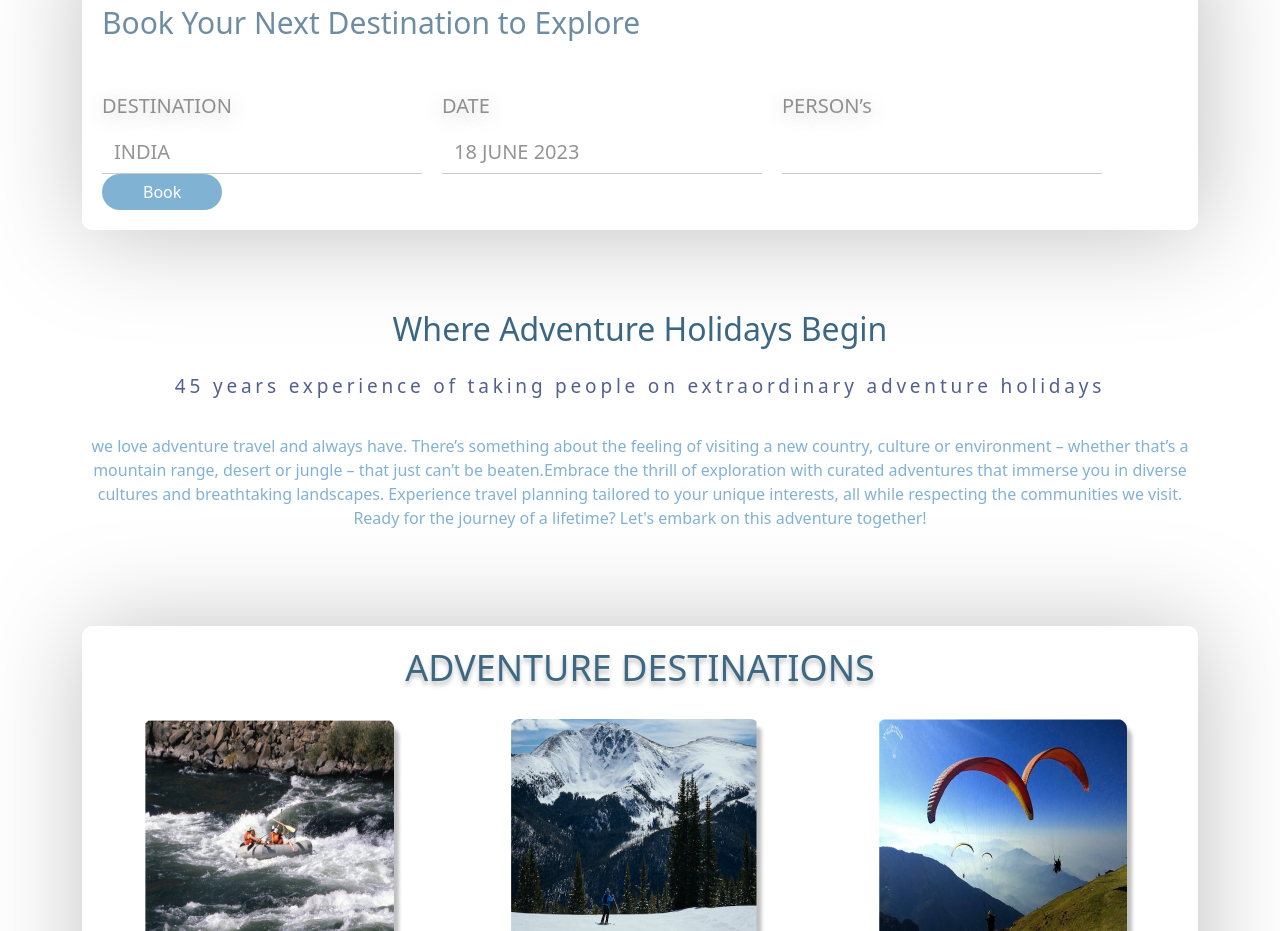
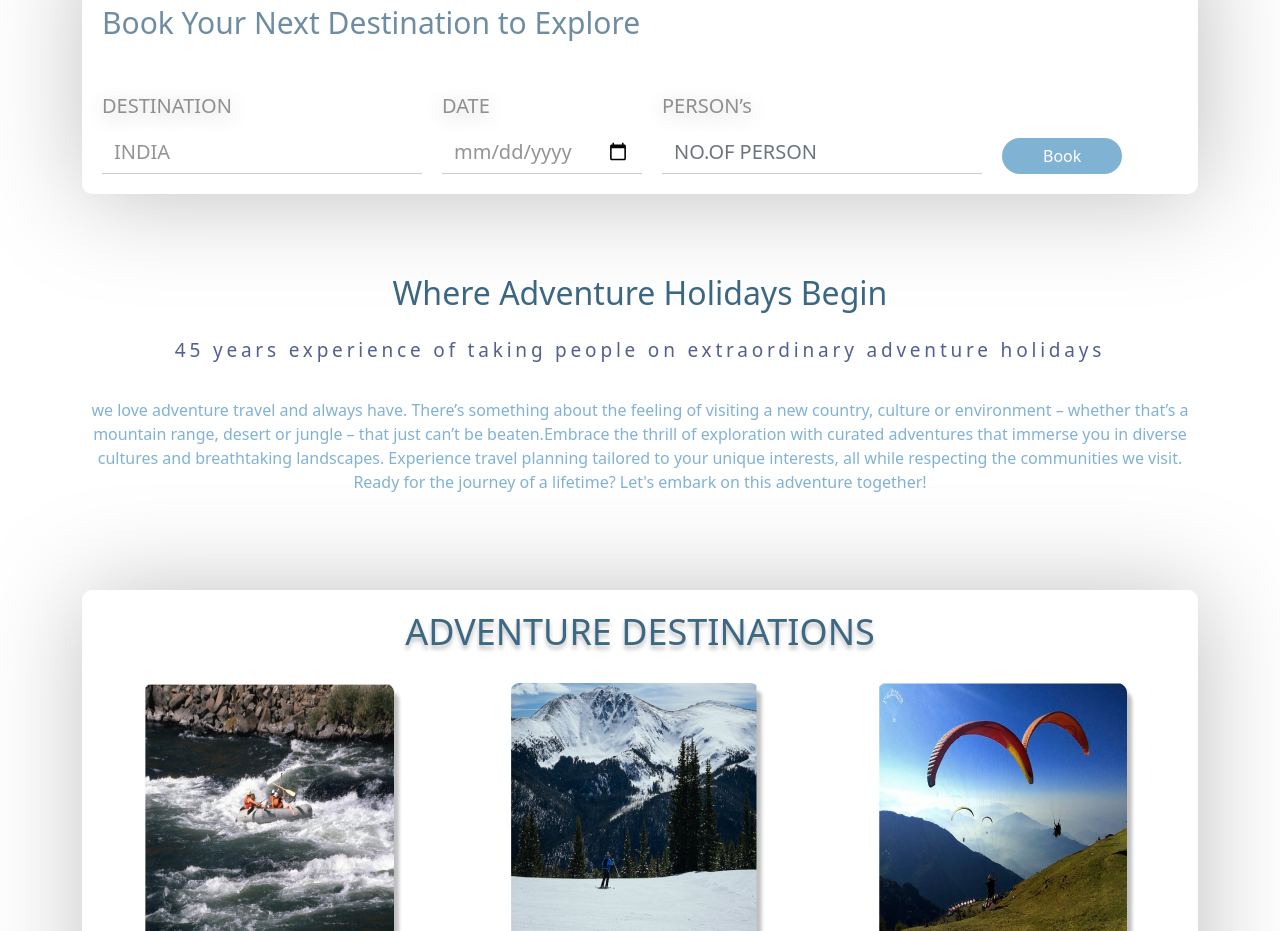
Before and after one commit to tashok7003/Epic-Journey, a plain HTML site: page index.html in a window 1280 px wide. Shown: the part 823-1754 px from the top of the page. Drawn offline with nearby package versions, Linux system fonts and the light colour scheme.

Commit message:
Update index.html

```diff
--- a/index.html
+++ b/index.html
@@ -42,11 +42,11 @@
                     </div>
                     <div class="des-inpt">
                         <label for="">DATE</label>
-                        <input type="date " class="form-control" value="18 JUNE 2023">
+                        <input type="date" class="form-control" placeholder="18 JUNE 2023">
                     </div>
                     <div class="des-inpt">
                         <label for="">PERSON’s</label>
-                        <input type="number" class="form-control" value="NO.OF PERSON">
+                        <input type="number" class="form-control" placeholder="NO.OF PERSON">
                     </div>
                     <div class="des-inpt">
                         <button class="btn book">Book</button>
```
